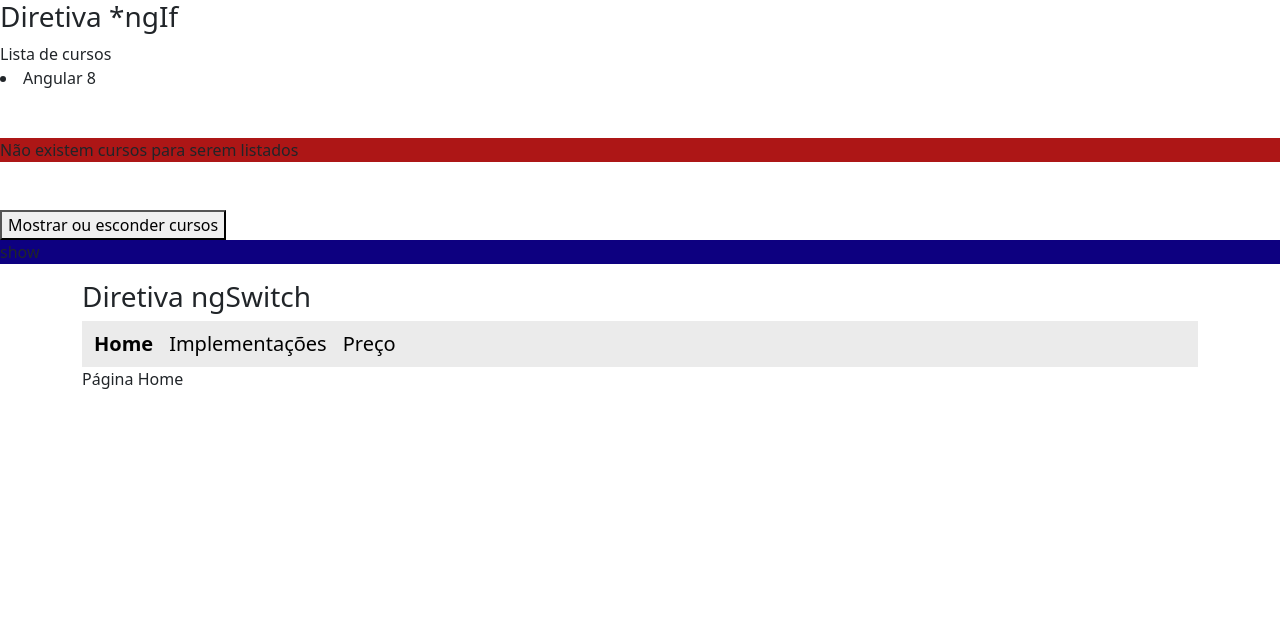
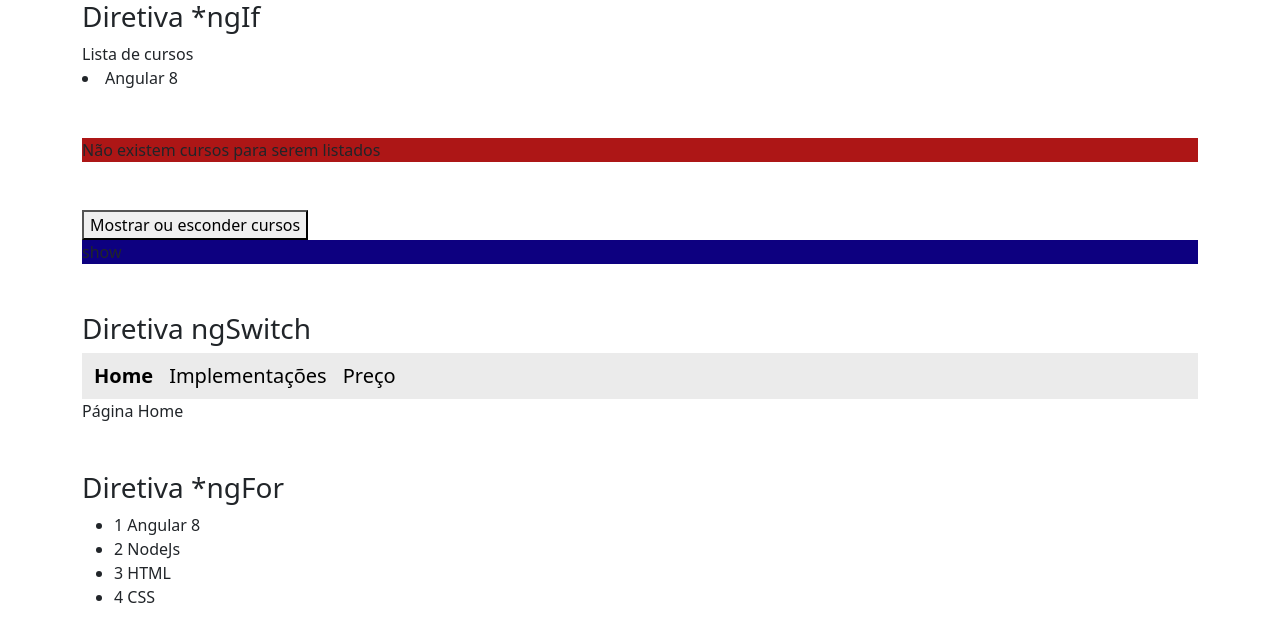
Before and after one commit to carolferreiradev/curso-angular-loianegroner, an Angular app in the folder diretivas/: page / in a window 1280 px wide. Shown: the top 642 px of the page. Built offline with nearby package versions, Linux system fonts and the light colour scheme.

Commit message:
componentes de diretivas *ngFor

```diff
--- a/diretivas/src/app/app.component.html
+++ b/diretivas/src/app/app.component.html
@@ -1,2 +1,3 @@
 <app-diretiva-ngif></app-diretiva-ngif>
 <app-diretiva-ngswitch></app-diretiva-ngswitch>
+<app-diretiva-ng-for></app-diretiva-ng-for>
--- a/diretivas/src/app/app.module.ts
+++ b/diretivas/src/app/app.module.ts
@@ -4,12 +4,14 @@ import { NgModule } from '@angular/core';
 import { AppComponent } from './app.component';
 import { DiretivaNgifComponent } from './diretiva-ngif/diretiva-ngif.component';
 import { DiretivaNgswitchComponent } from './diretiva-ngswitch/diretiva-ngswitch.component';
+import { DiretivaNgForComponent } from './diretiva-ng-for/diretiva-ng-for.component';
 
 @NgModule({
   declarations: [
     AppComponent,
     DiretivaNgifComponent,
-    DiretivaNgswitchComponent
+    DiretivaNgswitchComponent,
+    DiretivaNgForComponent
   ],
   imports: [
     BrowserModule
--- /dev/null
+++ b/diretivas/src/app/diretiva-ng-for/diretiva-ng-for.component.html
@@ -0,0 +1,7 @@
+<div class="container">
+  <h3>Diretiva *ngFor</h3>
+
+  <ul>
+    <li *ngFor="let curso of cursos, let i = index">{{ i + 1}} {{ curso }}</li>
+  </ul>
+</div>
--- /dev/null
+++ b/diretivas/src/app/diretiva-ng-for/diretiva-ng-for.component.ts
@@ -0,0 +1,19 @@
+import { Component, OnInit } from '@angular/core';
+
+@Component({
+  selector: 'app-diretiva-ng-for',
+  templateUrl: './diretiva-ng-for.component.html',
+  styleUrls: ['./diretiva-ng-for.component.css']
+})
+export class DiretivaNgForComponent implements OnInit {
+
+  public cursos: string[] = ["Angular 8", "NodeJs", "HTML", "CSS"]
+  constructor() { }
+
+  ngOnInit() {
+    for (let index = 0; index < this.cursos.length; index++) {
+      let curso = this.cursos[index];
+    }
+  }
+
+}
--- a/diretivas/src/app/diretiva-ngif/diretiva-ngif.component.html
+++ b/diretivas/src/app/diretiva-ngif/diretiva-ngif.component.html
@@ -1,4 +1,5 @@
-<h3>Diretiva *ngIf</h3>
+<div class="container">
+  <h3>Diretiva *ngIf</h3>
 <div *ngIf="cursos.length > 0">
   Lista de cursos
   <li>{{cursos}}</li>
@@ -35,3 +36,5 @@
 
 <!-- [hidden] => Recomendado para árvore de elementos pequenas -->
 <!--  *ngIf   => recomendado para árvore de elementos grandes / questões de segurança-->
+
+</div>
--- a/diretivas/src/styles.css
+++ b/diretivas/src/styles.css
@@ -1 +1,5 @@
 /* You can add global styles to this file, and also import other style files */
+
+.container {
+  margin-bottom: 3rem;
+}
```
Also changed, not shown: diretivas/src/app/diretiva-ng-for/diretiva-ng-for.component.css (added), 1 other file (tests, documents, lock files or other folders).
